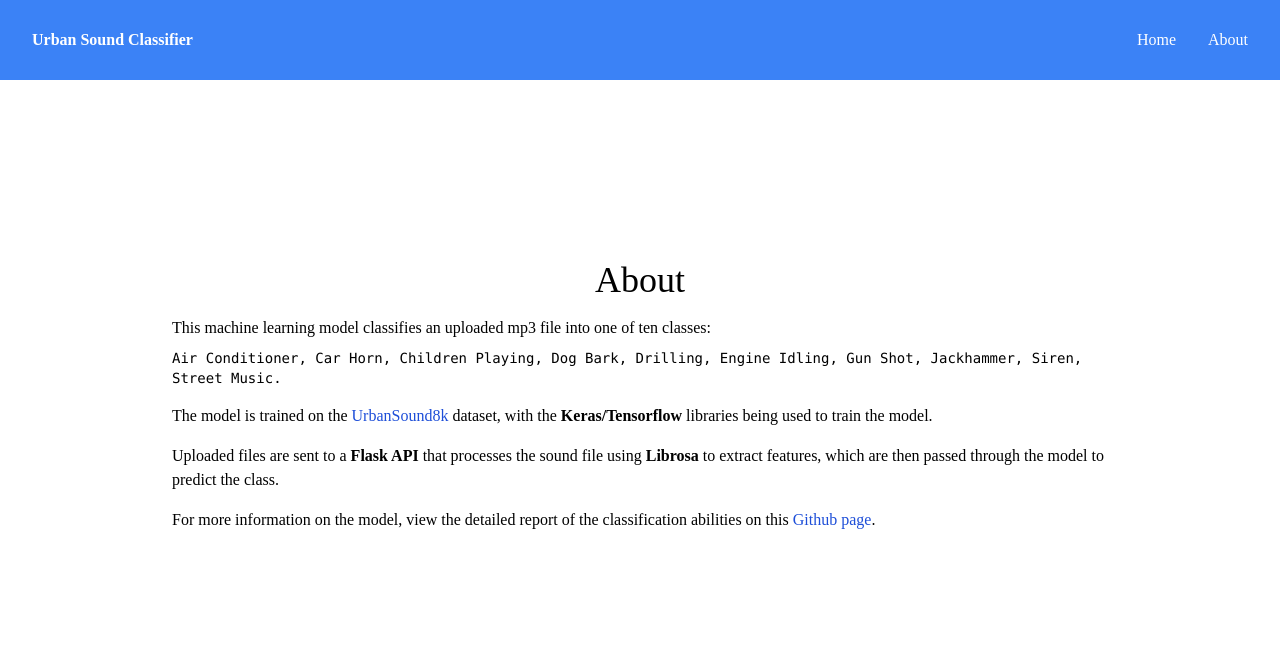
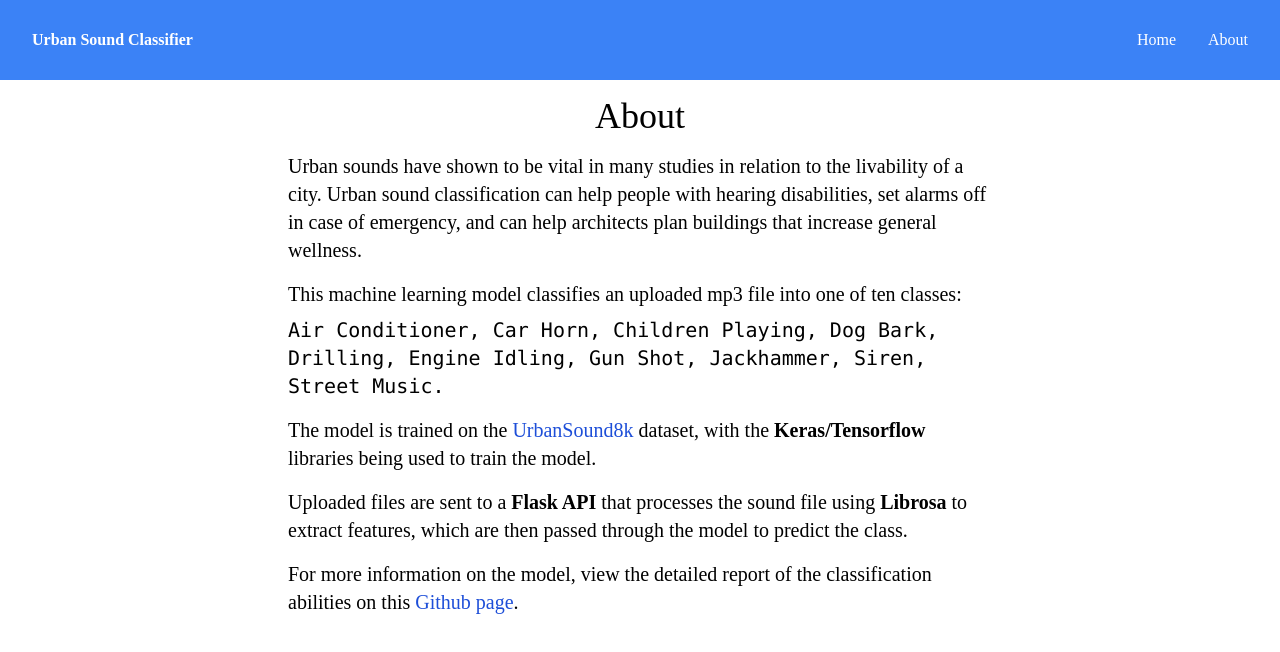
Before and after one commit to windrianto3/urban-sound-classify-ui, a React (Create React App) app: page /urban-sound-classifier/about in a window 1280 px wide. Shown: the top 652 px of the page. Built offline with nearby package versions, Linux system fonts and the light colour scheme.

Commit message:
Add google cloud api url as proxy

```diff
--- a/package.json
+++ b/package.json
@@ -28,7 +28,7 @@
       "react-app/jest"
     ]
   },
-  "proxy": "http://localhost:5000",
+  "proxy": "https://proven-concept-396615.ue.r.appspot.com/",
   "browserslist": {
     "production": [
       ">0.2%",
--- a/src/components/About.jsx
+++ b/src/components/About.jsx
@@ -4,13 +4,14 @@ import Navbar from './Navbar'
 const About = () => {
   return (
     <div className='h-screen w-full bg-white'>
-        <div className='max-w-[1000px] mx-auto flex flex-col px-8 py-24 h-full justify-center'>
+        <div className='max-w-[80%] md:max-w-[60%] mx-auto flex flex-col px-8 py-24 h-full justify-start'>
             <h3 className='text-black text-center text-4xl'> About </h3>
-            <p className='pt-4'>This machine learning model classifies an uploaded mp3 file into one of ten classes: </p>
-            <p className='text-sm py-2 font-mono'>Air Conditioner, Car Horn, Children Playing, Dog Bark, Drilling, Engine Idling, Gun Shot, Jackhammer, Siren, Street Music.</p>
-            <p className='py-2'> The model is trained on the <a className='text-blue-700 cursor-pointer' href='https://urbansounddataset.weebly.com/urbansound8k.html'>UrbanSound8k</a> dataset, with  the <b>Keras/Tensorflow</b> libraries being used to train the model.</p>
-            <p className='py-2'> Uploaded files are sent to a <b>Flask API</b> that processes the sound file using <b>Librosa</b> to extract features, which are then passed through the model to predict the class.</p>
-            <p className='py-2'>For more information on the model, view the detailed report of the classification abilities on this <a className='text-blue-700 cursor-pointer' href='https://windrianto3.github.io/ml-final-report/'>Github page</a>.</p>
+            <p className='text-xl pt-4'>Urban sounds have shown to be vital in many studies in relation to the livability of a city. Urban sound classification can help people with hearing disabilities, set alarms off in case of emergency, and can help architects plan buildings that increase general wellness.</p>
+            <p className='text-xl pt-4'>This machine learning model classifies an uploaded mp3 file into one of ten classes: </p>
+            <p className='text-xl py-2 font-mono'>Air Conditioner, Car Horn, Children Playing, Dog Bark, Drilling, Engine Idling, Gun Shot, Jackhammer, Siren, Street Music.</p>
+            <p className='text-xl py-2'> The model is trained on the <a className='text-blue-700 cursor-pointer' href='https://urbansounddataset.weebly.com/urbansound8k.html'>UrbanSound8k</a> dataset, with  the <b>Keras/Tensorflow</b> libraries being used to train the model.</p>
+            <p className='text-xl py-2'> Uploaded files are sent to a <b>Flask API</b> that processes the sound file using <b>Librosa</b> to extract features, which are then passed through the model to predict the class.</p>
+            <p className='text-xl py-2'>For more information on the model, view the detailed report of the classification abilities on this <a className='text-blue-700 cursor-pointer' href='https://windrianto3.github.io/ml-final-report/'>Github page</a>.</p>
         </div>
 
     </div>
--- a/src/components/Classify.jsx
+++ b/src/components/Classify.jsx
@@ -35,7 +35,7 @@ const Classify = () => {
 
         return <div className='w-full'>
             <div>
-                <h3 className='text-4xl font-bold text-bord border-spacing-y-9 border-b-4 border-b-black text-center'>Prediction Results</h3>
+                <h3 className='text-4xl font-bold text-center'>Prediction Results</h3>
             </div>
 
             <div className='w-full px-10 py-8 flex flex-col justify-center align-middle text-center'>
@@ -53,9 +53,9 @@ const Classify = () => {
     }
 
   return (
-    <div className='h-screen w-full bg-white'>
+    <div className='h-screen w-[80%] mx-auto bg-white'>
         <div className='px-4 max-w-[1000px] mx-auto flex flex-col py-24 h-full align-middle'>
-            <h3 className='text-4xl font-bold text-bord border-spacing-y-9 border-b-4 border-b-black text-center'>Classify</h3>
+            <h3 className='text-4xl font-bold border-spacing-y-9 text-center'>Classify</h3>
             <p className='text-center text-xl pt-6'>Classify a <b>MP3</b> or <b>WAV</b> urban sound by submitting it below!</p>
             <form  className='items-center justify-center flex py-4 flex-col'>
                 <input type='file' onChange={(e) => {setFile(e.target.files[0]);}}  className="items-center align-middle justify-center
```
